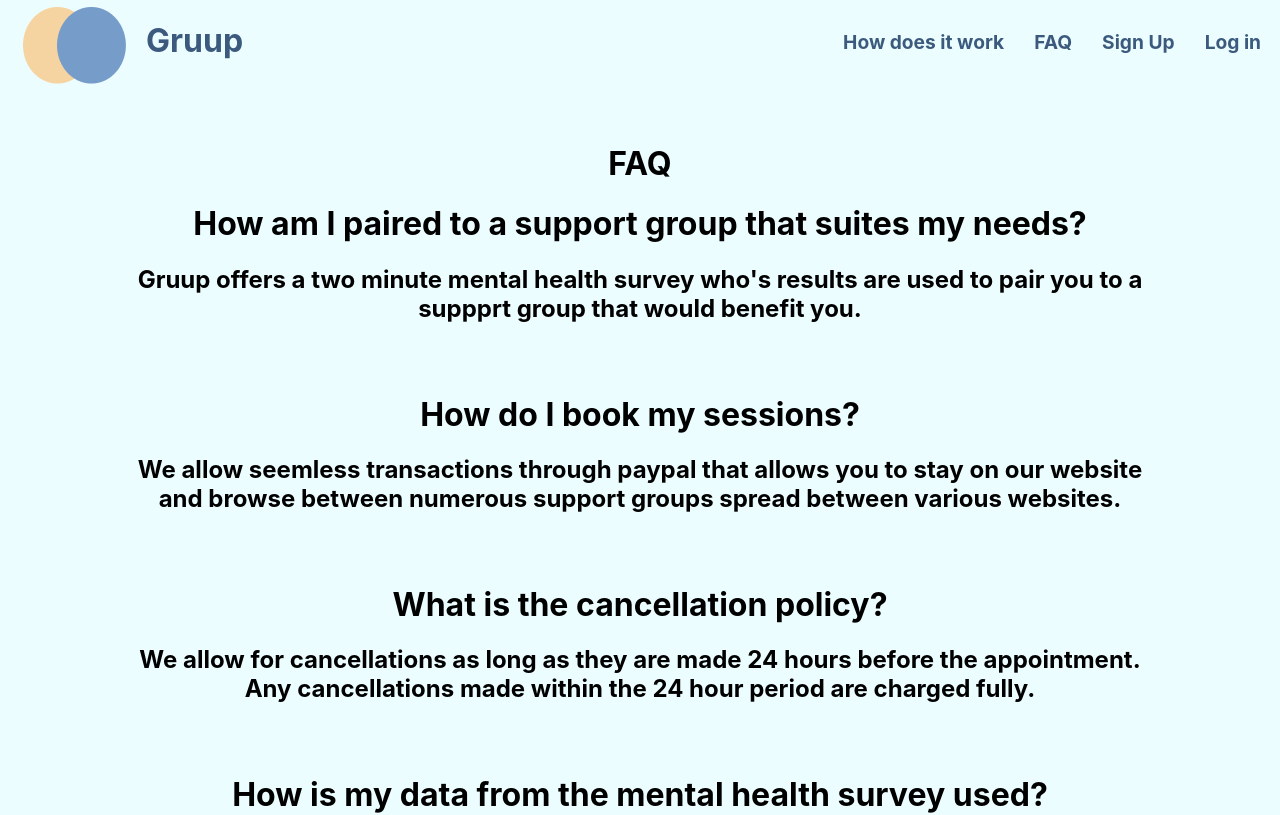
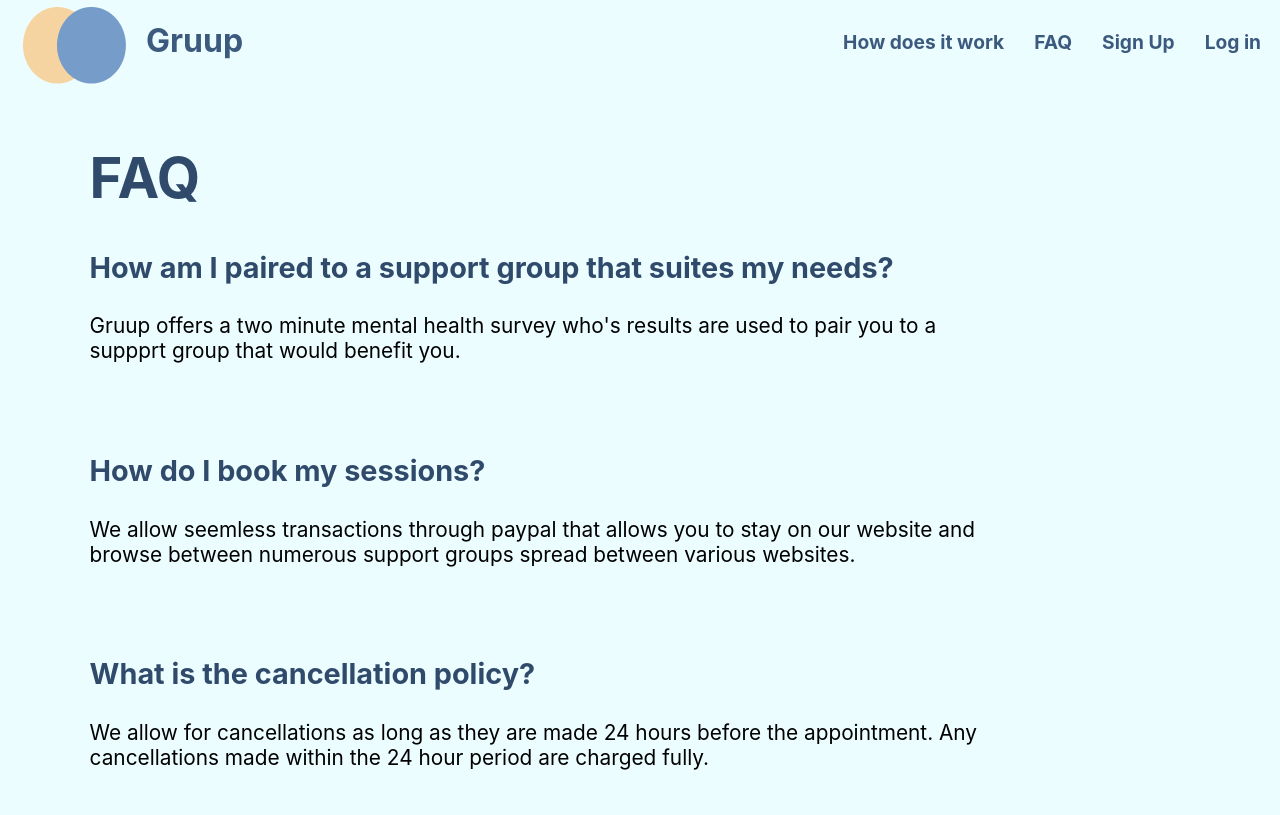
Before and after one commit to kais509/Gruup, a React (Create React App) app in the folder gruup/: page /faq in a window 1280 px wide. Shown: the top 815 px of the page. Built offline with nearby package versions, Linux system fonts and the light colour scheme.

Commit message:
fixed the faq + var names

```diff
--- a/gruup/src/components/pages/Faq.css
+++ b/gruup/src/components/pages/Faq.css
@@ -1,8 +1,30 @@
-.faq{
-    margin-left: 10%;
+.faqheader{
+    color:  #2F4A6A;
+    text-align: left;
+    margin-top: 5%;
+    margin-left: 7%;
+    font-size: 3.5rem;
+}
+
+
+.question{
+
+    margin-left: 7%;
+    text-align: left;
     margin-right: 10%;
-    margin-top: 5%;
+    margin-top: 2%;
+    font-weight: bolder;
+    color: #2F4A6A;
+    font-size: 1.8rem;
 }
-.faq h2{
+
+.answer{
+    text-align: left;
     margin-bottom: 7%;
+    margin-left: 7%;
+    padding-right: 10rem;
+    margin-right: 10%;
+    flex-direction: column;
+    margin-top: 1%;
+    font-size: 1.3rem;
 }
--- a/gruup/src/components/pages/Faq.js
+++ b/gruup/src/components/pages/Faq.js
@@ -6,16 +6,16 @@ import './Faq.css';
 function Faq () {
     return (
 
-        <div className = "faq">
-            <h1>FAQ</h1>
-            <h1 >How am I paired to a support group that suites my needs?</h1>
-            <h2>Gruup offers a two minute mental health survey who's results are used to pair you to a suppprt group that would benefit you.</h2>
-            <h1>How do I book my sessions?</h1>
-            <h2>We allow seemless transactions through paypal that allows you to stay on our website and browse between numerous support groups spread between various websites.</h2>
-            <h1>What is the cancellation policy?</h1>
-            <h2>We allow for cancellations as long as they are made 24 hours before the appointment. Any cancellations made within the 24 hour period are charged fully.</h2>
-            <h1>How is my data from the mental health survey used?</h1>
-            <h2>Data from the survey is strictly used for matching you to various support groups and is deleted immediatly after the computer has found matches for you.</h2>
+        <div>
+            <h1 className = "faqheader">FAQ</h1>
+            <p className = "question" >How am I paired to a support group that suites my needs?</p>
+            <p className = "answer" >Gruup offers a two minute mental health survey who's results are used to pair you to a suppprt group that would benefit you.</p>
+            <p className = "question">How do I book my sessions?</p>
+            <p className = "answer">We allow seemless transactions through paypal that allows you to stay on our website and browse between numerous support groups spread between various websites.</p>
+            <p className = "question">What is the cancellation policy?</p>
+            <p className = "answer">We allow for cancellations as long as they are made 24 hours before the appointment. Any cancellations made within the 24 hour period are charged fully.</p>
+            <p className = "question">How is my data from the mental health survey used?</p>
+            <p className = "answer">Data from the survey is strictly used for matching you to various support groups and is deleted immediatly after the computer has found matches for you.</p>
         </div>
 
 
--- a/gruup/src/components/pages/Home.css
+++ b/gruup/src/components/pages/Home.css
@@ -10,14 +10,18 @@
 
 
   }
- .container .hello{
+ .container .signup{
   position: relative;
-  bottom: 255%;
-  left: 1%;
+  bottom: 285%;
+  right: 0%;
   background-color: rgb(241, 202, 93);
-  padding: 15px 90px;
-  font-size: 110%;
-  font-weight: 300px;
+  padding: 9px 50px;
+  border-radius: 17px;
+  font-variant-caps: normal;
+  font-size: 70%;
+  font-weight: 100px;
+
+
 }
 .container p{
   padding-top: 7rem;
@@ -27,18 +31,19 @@
   left: 55%;
   bottom: 240%;
 }
-.hellos{
+.howitworks{
   display: flex;
   flex-direction: column;
   align-items: center;
   position: relative;
   bottom: 200%;
+
   margin-bottom: 4%;
 }
-.hellos h1{
+.howitworks h1{
   font-size: 400%;
 }
-.hellos .hi{
+.howitworks .howitworksbutton{
   background-color: rgb(241, 202, 93);
   padding: 15px 75px;
   font-size: 110%;
--- a/gruup/src/components/pages/Home.js
+++ b/gruup/src/components/pages/Home.js
@@ -27,11 +27,11 @@ function Home() {
             <p>
                 Gruup connects you to counselling groups helping<br></br> you with X, Y, Z.  You don’t have to be alone.<br></br> Find your selected community.
             </p>
-            <Roll left>
-                <Button className="hello" variant="contained" color="primary" href="/signup">
-                    Sign Up
+
+                <Button className="signup" variant="contained" color="primary" href="/howitworks">
+                    Find out more
                 </Button>
-            </Roll>
+
             <img class="image-logo" src="pwvs6atMNMdw.gif" alt="hi"></img>
 
             <div class="images">
@@ -40,19 +40,14 @@ function Home() {
                 <Avatar alt="image3" src="download.jpeg" />
             </div>
 
-            <div class="hellos">
-                <Zoom bottom>
+            {/* <div class="howitworks">
+
                     <h1>What is Gruup?</h1>
-                    <Button className="hi" variant="contained" color="primary" href="/howitworks">
+                    <Button className="howitworksbutton" variant="contained" color="primary" href="/howitworks">
                         Learn More
                     </Button>
-                </Zoom>
-            </div>
 
-
-
-
-
+            </div> */}
 
 
         </div>
--- a/gruup/src/components/pages/Howitworks.js
+++ b/gruup/src/components/pages/Howitworks.js
@@ -12,7 +12,7 @@ function Howitworks () {
             <h2>Gruup gets you to fill out a 2 minute mental health survey that connects you to suitable support groups applicable to your needs and allows you to seemlessly book sessions with them,
                 without having to ever leave the website.
             </h2>
-                <video src="video.mp4"  controls="controls" autoplay="false"/>
+                {/* <video src="video.mp4"  controls="controls" autoplay="false"/> */}
         </div>
 
 
--- a/gruup/src/components/pages/Signup.css
+++ b/gruup/src/components/pages/Signup.css
@@ -2,6 +2,11 @@
     display: flex;
     flex-direction: column;
     align-items: center;
+}
+
+.signUp{
+    color: #2F4A6A;
+
 }
 .hi .his{
     display: flex;
@@ -13,14 +18,14 @@
     font-size: 400%;
 }
 .his .textfil{
- margin-bottom: 20%;
+ margin-bottom: 8%;
 }
 .his #standard-basic{
     width: 30rem;
 }
 .his .name{
-    margin-top: 7%;
+    margin-top: 5%;
 }
 .his a{
-    color: black;
+    color:#2F4A6A;
 }
```
Also changed, not shown: gruup/public/group_therapy_500_clr_17543.gif (deleted), gruup/public/imageTherapy.jpeg (added).
